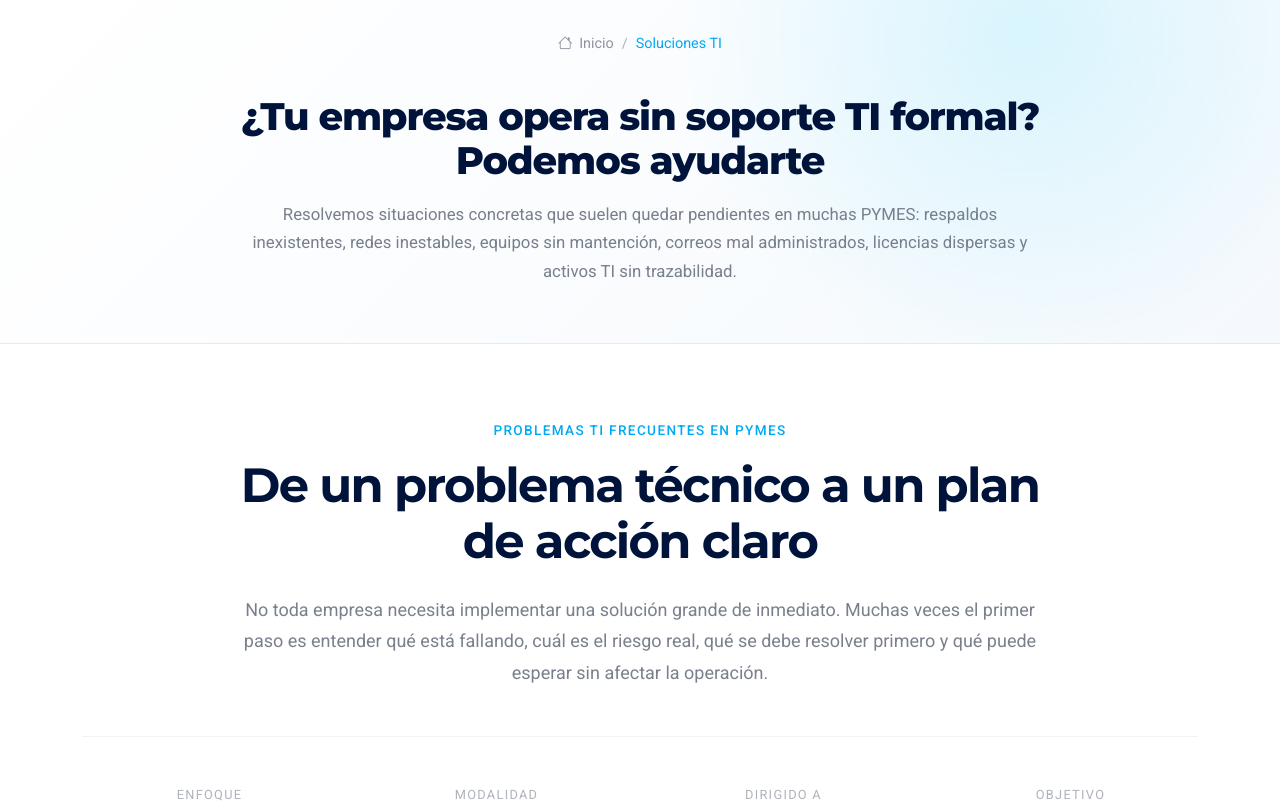
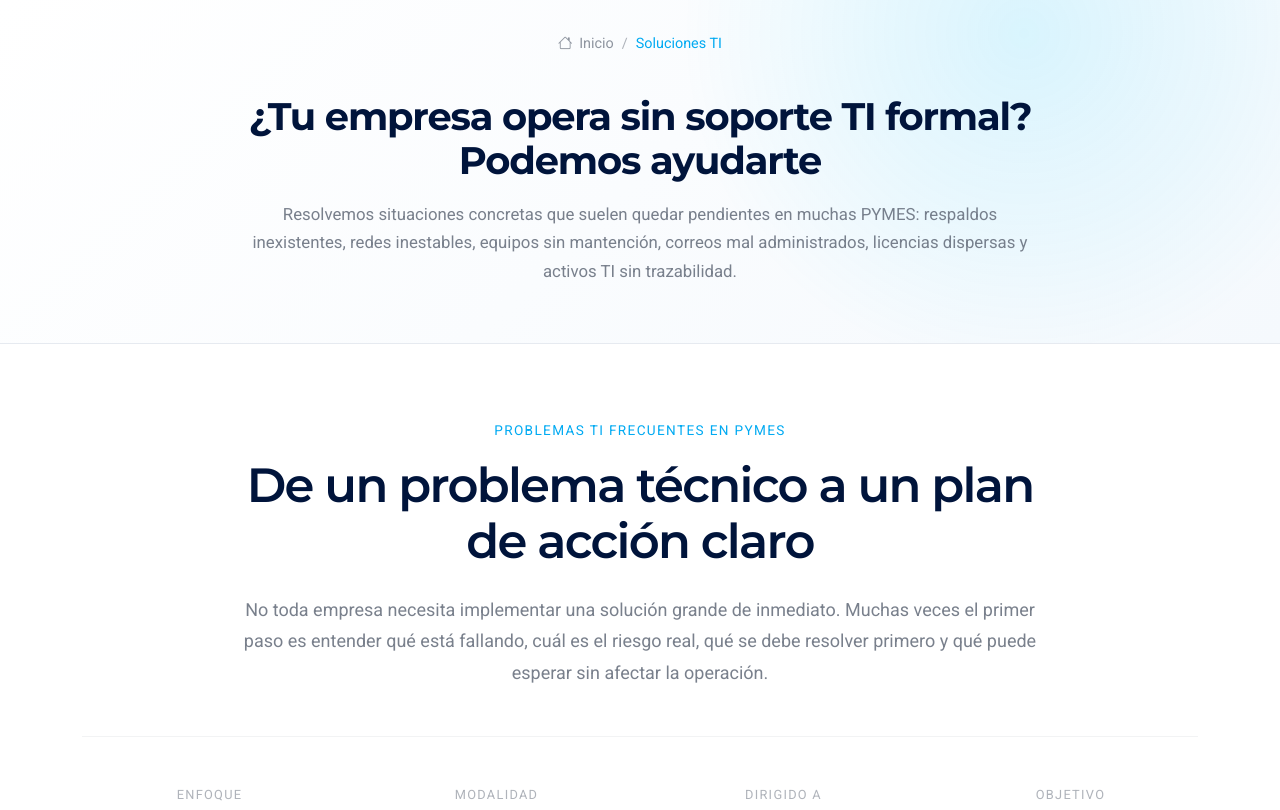
Before and after one commit to francoarzola/D-A-Systems, a PHP site: page /soluciones-ti.html in a window 1280 px wide. Shown: the part 122-932 px from the top of the page. Run offline with PHP 8.4, Linux system fonts and the light colour scheme.

Commit message:
Optimiza fuentes web y pesos tipograficos

```diff
--- a/assets/css/da-systems-typography-corporate-balance.css
+++ b/assets/css/da-systems-typography-corporate-balance.css
@@ -36,7 +36,7 @@
 
 .page-title .title-wrapper h1 {
   font-size: clamp(2rem, 3vw, 2.65rem);
-  font-weight: 750;
+  font-weight: 700;
   line-height: 1.16;
   letter-spacing: -0.03em;
 }
@@ -57,7 +57,7 @@
 .portfolio-details .project-hero .hero-content .project-title,
 .about .content h2,
 .service-details .service-intro h1 {
-  font-weight: 650;
+  font-weight: 600;
   letter-spacing: -0.035em;
   line-height: 1.18;
 }
@@ -87,7 +87,7 @@
 
 .section-title h2 {
   font-size: clamp(1.85rem, 2.6vw, 2.35rem);
-  font-weight: 750;
+  font-weight: 700;
   line-height: 1.2;
   letter-spacing: -0.025em;
 }
--- a/index.html
+++ b/index.html
@@ -46,7 +46,7 @@
   <!-- Fonts -->
   <link href="https://fonts.googleapis.com" rel="preconnect">
   <link href="https://fonts.gstatic.com" rel="preconnect" crossorigin>
-  <link href="https://fonts.googleapis.com/css2?family=Roboto:ital,wght@0,100;0,300;0,400;0,500;0,700;0,900;1,100;1,300;1,400;1,500;1,700;1,900&family=Open+Sans:ital,wght@0,300;0,400;0,500;0,600;0,700;0,800;1,300;1,400;1,500;1,600;1,700;1,800&family=Montserrat:ital,wght@0,100;0,200;0,300;0,400;0,500;0,600;0,700;0,800;0,900;1,100;1,200;1,300;1,400;1,500;1,600;1,700;1,800;1,900&display=swap" rel="stylesheet">
+  <link href="https://fonts.googleapis.com/css2?family=Roboto:wght@400;700&family=Open+Sans:wght@400;600&family=Montserrat:wght@600;700;800&display=swap" rel="stylesheet">
 
   <!-- Vendor CSS Files -->
   <link href="assets/vendor/bootstrap/css/bootstrap.min.css" rel="stylesheet">
--- a/nosotros.html
+++ b/nosotros.html
@@ -21,7 +21,7 @@
   <!-- Fonts -->
   <link href="https://fonts.googleapis.com" rel="preconnect">
   <link href="https://fonts.gstatic.com" rel="preconnect" crossorigin>
-  <link href="https://fonts.googleapis.com/css2?family=Roboto:ital,wght@0,100;0,300;0,400;0,500;0,700;0,900;1,100;1,300;1,400;1,500;1,700;1,900&family=Open+Sans:ital,wght@0,300;0,400;0,500;0,600;0,700;0,800;1,300;1,400;1,500;1,600;1,700;1,800&family=Montserrat:ital,wght@0,100;0,200;0,300;0,400;0,500;0,600;0,700;0,800;0,900;1,100;1,200;1,300;1,400;1,500;1,600;1,700;1,800;1,900&display=swap" rel="stylesheet">
+  <link href="https://fonts.googleapis.com/css2?family=Roboto:wght@400;700&family=Open+Sans:wght@400;600&family=Montserrat:wght@600;700;800&display=swap" rel="stylesheet">
 
   <!-- Vendor CSS Files -->
   <link href="assets/vendor/bootstrap/css/bootstrap.min.css" rel="stylesheet">
--- a/politica-privacidad.html
+++ b/politica-privacidad.html
@@ -21,7 +21,7 @@
   <!-- Fonts -->
   <link href="https://fonts.googleapis.com" rel="preconnect">
   <link href="https://fonts.gstatic.com" rel="preconnect" crossorigin>
-  <link href="https://fonts.googleapis.com/css2?family=Roboto:ital,wght@0,100;0,300;0,400;0,500;0,700;0,900;1,100;1,300;1,400;1,500;1,700;1,900&family=Open+Sans:ital,wght@0,300;0,400;0,500;0,600;0,700;0,800;1,300;1,400;1,500;1,600;1,700;1,800&family=Montserrat:ital,wght@0,100;0,200;0,300;0,400;0,500;0,600;0,700;0,800;0,900;1,100;1,200;1,300;1,400;1,500;1,600;1,700;1,800;1,900&display=swap" rel="stylesheet">
+  <link href="https://fonts.googleapis.com/css2?family=Roboto:wght@400;700&family=Open+Sans:wght@400;600&family=Montserrat:wght@600;700;800&display=swap" rel="stylesheet">
 
   <!-- Vendor CSS Files -->
   <link href="assets/vendor/bootstrap/css/bootstrap.min.css" rel="stylesheet">
--- a/servicios-ti.html
+++ b/servicios-ti.html
@@ -21,7 +21,7 @@
   <!-- Fonts -->
   <link href="https://fonts.googleapis.com" rel="preconnect">
   <link href="https://fonts.gstatic.com" rel="preconnect" crossorigin>
-  <link href="https://fonts.googleapis.com/css2?family=Roboto:ital,wght@0,100;0,300;0,400;0,500;0,700;0,900;1,100;1,300;1,400;1,500;1,700;1,900&family=Open+Sans:ital,wght@0,300;0,400;0,500;0,600;0,700;0,800;1,300;1,400;1,500;1,600;1,700;1,800&family=Montserrat:ital,wght@0,100;0,200;0,300;0,400;0,500;0,600;0,700;0,800;0,900;1,100;1,200;1,300;1,400;1,500;1,600;1,700;1,800;1,900&display=swap" rel="stylesheet">
+  <link href="https://fonts.googleapis.com/css2?family=Roboto:wght@400;700&family=Open+Sans:wght@400;600&family=Montserrat:wght@600;700;800&display=swap" rel="stylesheet">
 
   <!-- Vendor CSS Files -->
   <link href="assets/vendor/bootstrap/css/bootstrap.min.css" rel="stylesheet">
--- a/soluciones-ti.html
+++ b/soluciones-ti.html
@@ -21,7 +21,7 @@
   <!-- Fonts -->
   <link href="https://fonts.googleapis.com" rel="preconnect">
   <link href="https://fonts.gstatic.com" rel="preconnect" crossorigin>
-  <link href="https://fonts.googleapis.com/css2?family=Roboto:ital,wght@0,100;0,300;0,400;0,500;0,700;0,900;1,100;1,300;1,400;1,500;1,700;1,900&family=Open+Sans:ital,wght@0,300;0,400;0,500;0,600;0,700;0,800;1,300;1,400;0,500;1,600;1,700;1,800&family=Montserrat:ital,wght@0,100;0,200;0,300;0,400;0,500;0,600;0,700;0,800;0,900;1,100;1,200;1,300;1,400;1,500;1,600;1,700;1,800;1,900&display=swap" rel="stylesheet">
+  <link href="https://fonts.googleapis.com/css2?family=Roboto:wght@400;700&family=Open+Sans:wght@400;600&family=Montserrat:wght@600;700;800&display=swap" rel="stylesheet">
 
   <!-- Vendor CSS Files -->
   <link href="assets/vendor/bootstrap/css/bootstrap.min.css" rel="stylesheet">
--- a/terminos-condiciones.html
+++ b/terminos-condiciones.html
@@ -21,7 +21,7 @@
   <!-- Fonts -->
   <link href="https://fonts.googleapis.com" rel="preconnect">
   <link href="https://fonts.gstatic.com" rel="preconnect" crossorigin>
-  <link href="https://fonts.googleapis.com/css2?family=Roboto:ital,wght@0,100;0,300;0,400;0,500;0,700;0,900;1,100;1,300;1,400;1,500;1,700;1,900&family=Open+Sans:ital,wght@0,300;0,400;0,500;0,600;0,700;0,800;1,300;1,400;1,500;1,600;1,700;1,800&family=Montserrat:ital,wght@0,100;0,200;0,300;0,400;0,500;0,600;0,700;0,800;0,900;1,100;1,200;1,300;1,400;1,500;1,600;1,700;1,800;1,900&display=swap" rel="stylesheet">
+  <link href="https://fonts.googleapis.com/css2?family=Roboto:wght@400;700&family=Open+Sans:wght@400;600&family=Montserrat:wght@600;700;800&display=swap" rel="stylesheet">
 
   <!-- Vendor CSS Files -->
   <link href="assets/vendor/bootstrap/css/bootstrap.min.css" rel="stylesheet">
```
